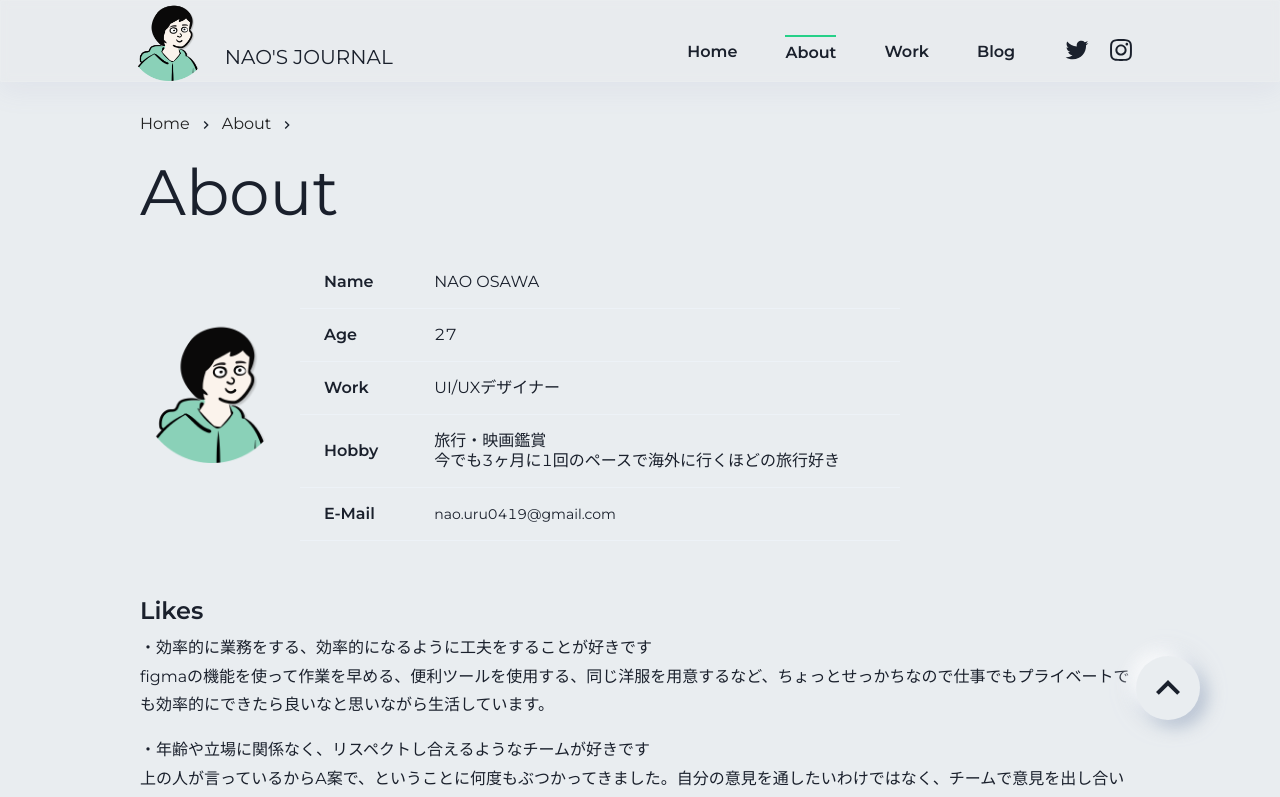
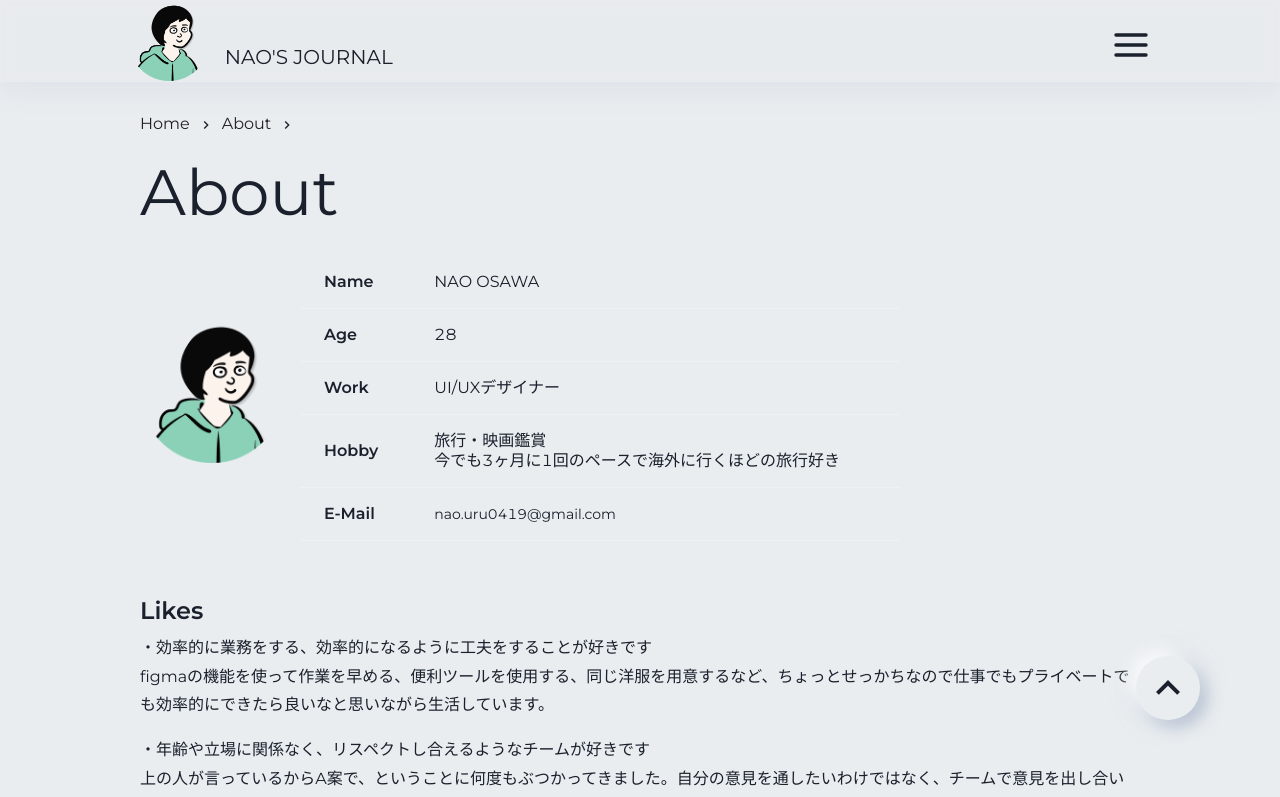
Before and after one commit to nao-uru/my_blog, a Next.js app: page /About in a window 1280 px wide. Shown: the top 797 px of the page. Built offline with nearby package versions, Linux system fonts and the light colour scheme.

Commit message:
年齢を変更

```diff
--- a/pages/About.tsx
+++ b/pages/About.tsx
@@ -40,7 +40,7 @@
 
           <Tr>
           <Td fontSize="md" fontWeight="bold">Age</Td>
-          <Td fontSize="md">27</Td>
+          <Td fontSize="md">28</Td>
           </Tr>
 
           <Tr>
```
